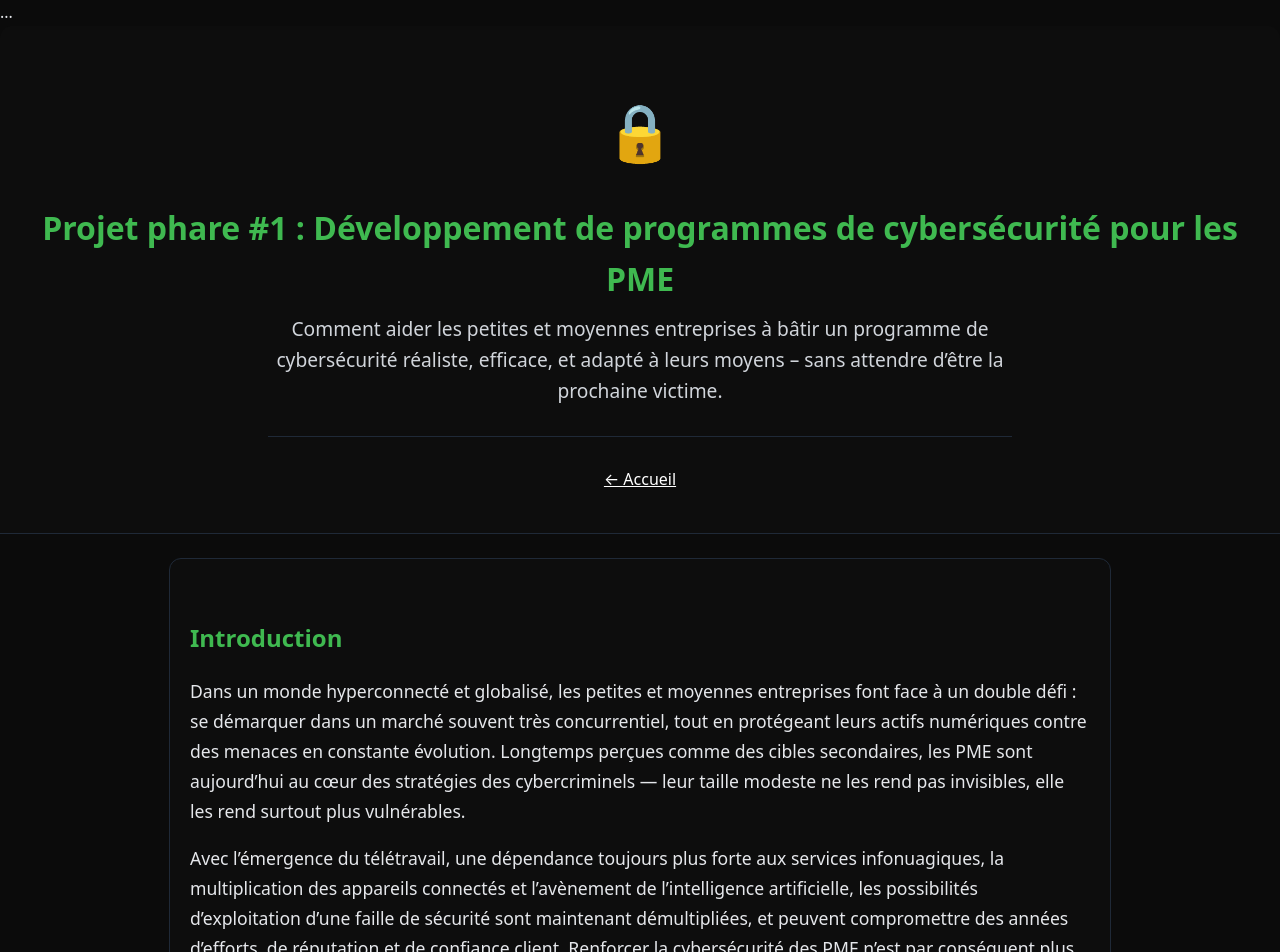
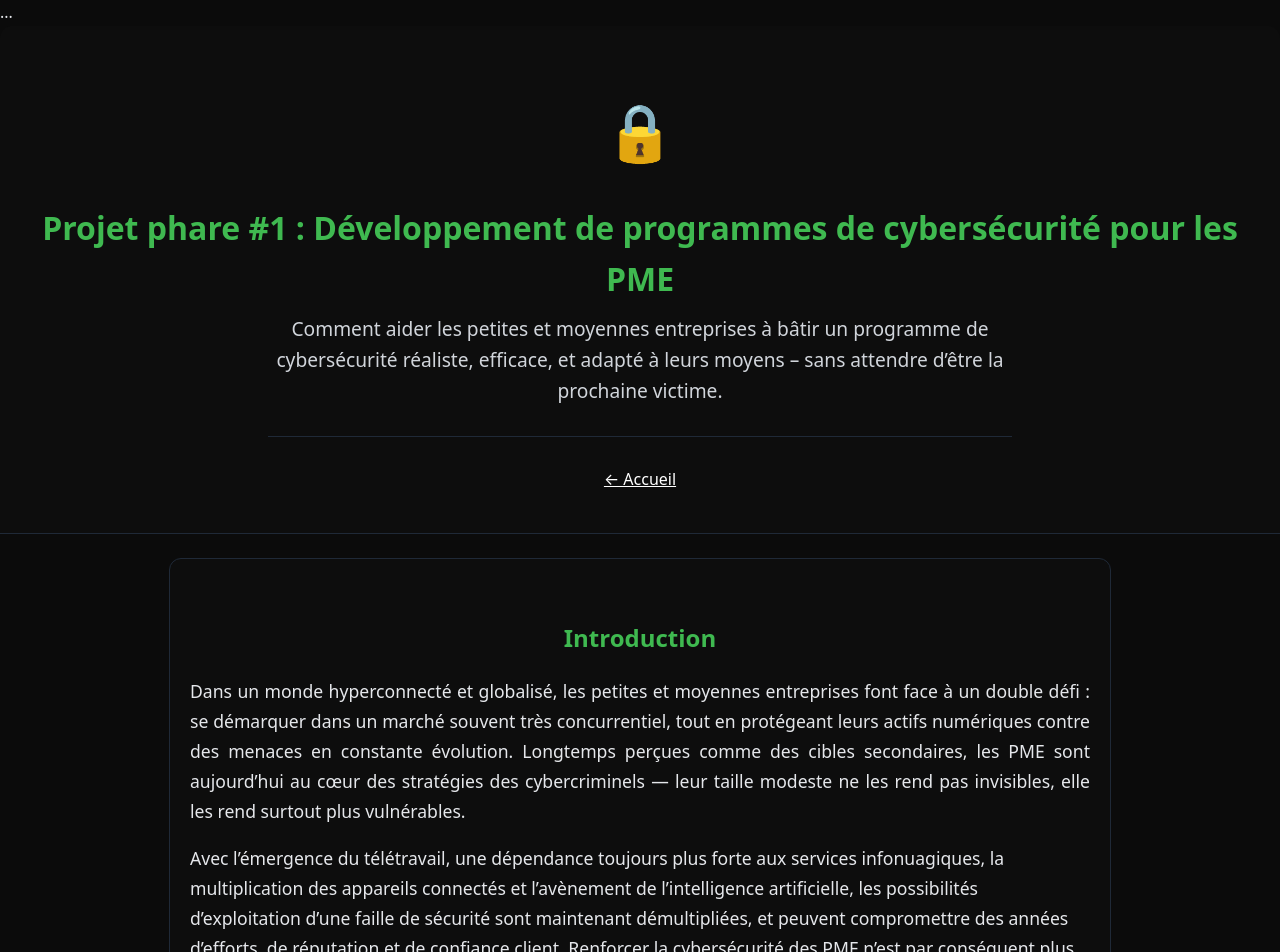
Before and after one commit to sqltemp/portfolio, a Jekyll site: the page projects/phares/protection-pme.html, which Jekyll copies as it is, in a window 1280 px wide. Shown: the top 952 px of the page. Built offline with Jekyll 4.4.1, drawn with Linux system fonts in a browser that asks for light colours.

Commit message:
Refine introduction section styling and text alignment
Updated the introduction section for clarity and alignment.

```diff
--- a/projects/phares/protection-pme.html
+++ b/projects/phares/protection-pme.html
@@ -73,9 +73,9 @@
            style="text-align:left; margin:24px auto; max-width:900px; background-color:#0d0d0d;
                   color:#e5e7eb; padding:40px 20px; border-radius:12px; border:1px solid #1f2937;">
 
-    <h2 style="color:#3fb950;">Introduction</h2>
+    <h2 style="color:#3fb950; text-align:center;">Introduction</h2>
 
-    <p style="font-size:1.1em; line-height:1.7;">
+    <p style="font-size:1.1em; line-height:1.7; text-align:justify;">
       Dans un monde hyperconnecté et globalisé, les petites et moyennes entreprises font face à un double défi :
       se démarquer dans un marché souvent très concurrentiel, tout en protégeant leurs actifs numériques contre
       des menaces en constante évolution. Longtemps perçues comme des cibles secondaires, les PME sont aujourd’hui
```
